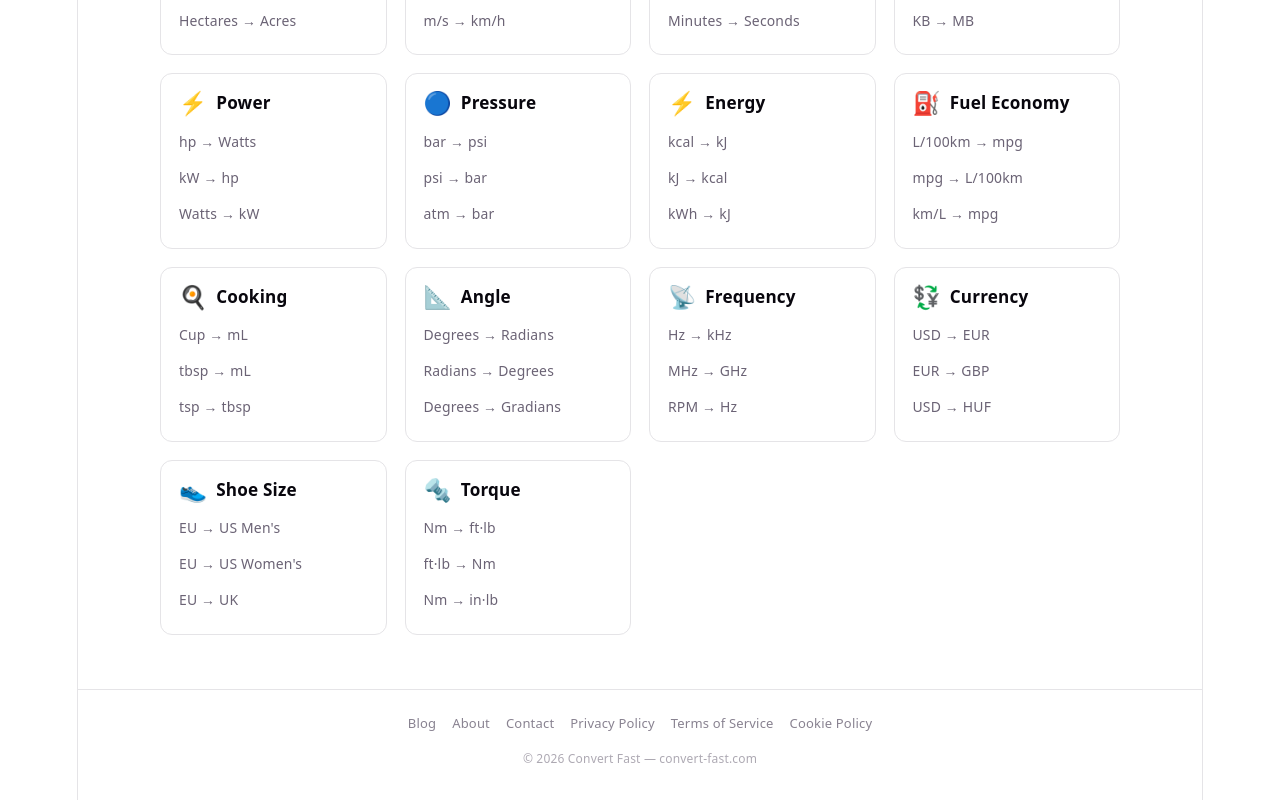
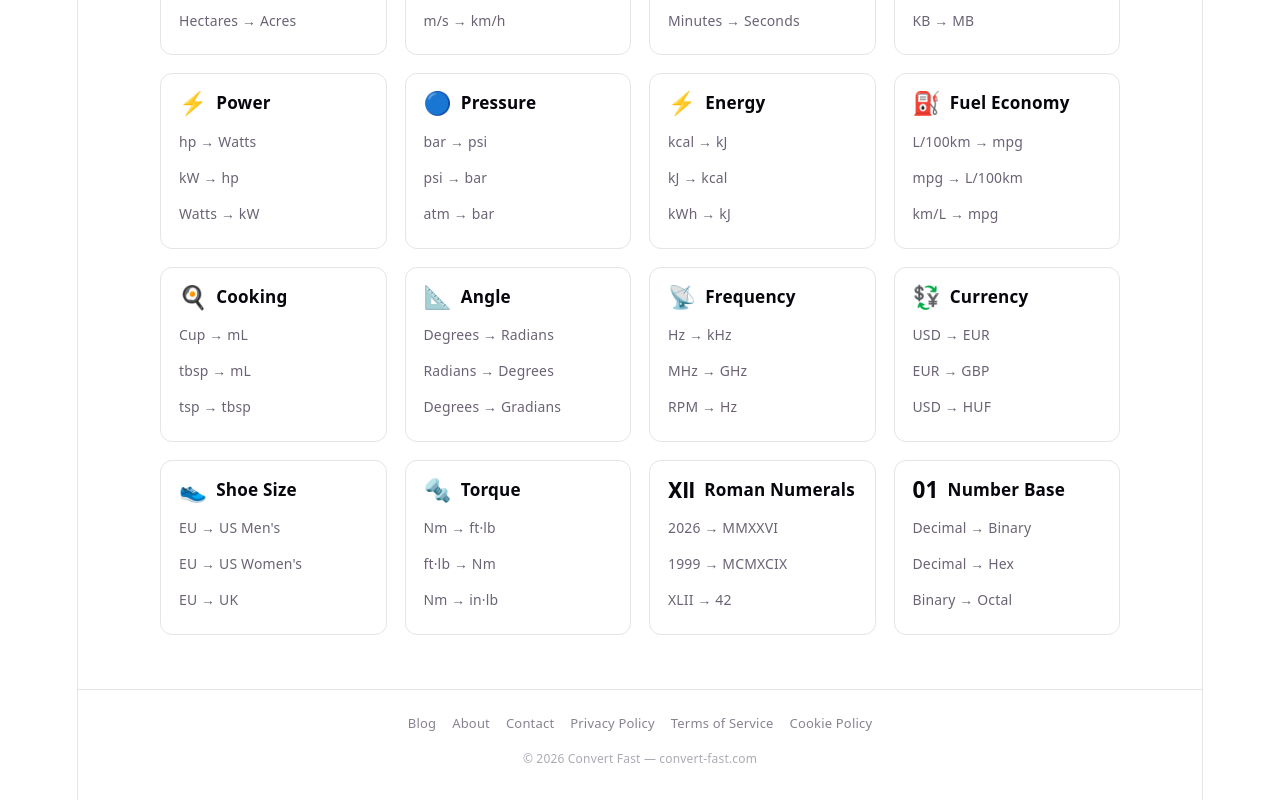
Before and after one commit to aure84/unit-converter, a React (Vite) app: page / in a window 1280 px wide. Shown: the part 1302-2102 px from the top of the page. Built offline with nearby package versions, Linux system fonts and the light colour scheme.

Commit message:
feat: add roman numerals and number base cards to home page

```diff
--- a/src/pages/HomePage.jsx
+++ b/src/pages/HomePage.jsx
@@ -215,6 +215,28 @@ const CATEGORIES = [
       { label: 'Nm → in·lb',   path: '/torque/newton_meter-to-inch_pound' },
     ],
   },
+  {
+    id: 'roman-numerals',
+    path: '/roman-numerals',
+    label: 'Roman Numerals',
+    icon: 'Ⅻ',
+    pairs: [
+      { label: '2026 → MMXXVI',    path: '/roman-numerals' },
+      { label: '1999 → MCMXCIX',   path: '/roman-numerals' },
+      { label: 'XLII → 42',        path: '/roman-numerals' },
+    ],
+  },
+  {
+    id: 'number-base',
+    path: '/number-base',
+    label: 'Number Base',
+    icon: '01',
+    pairs: [
+      { label: 'Decimal → Binary', path: '/number-base' },
+      { label: 'Decimal → Hex',    path: '/number-base' },
+      { label: 'Binary → Octal',   path: '/number-base' },
+    ],
+  },
 ]
 
 
```
